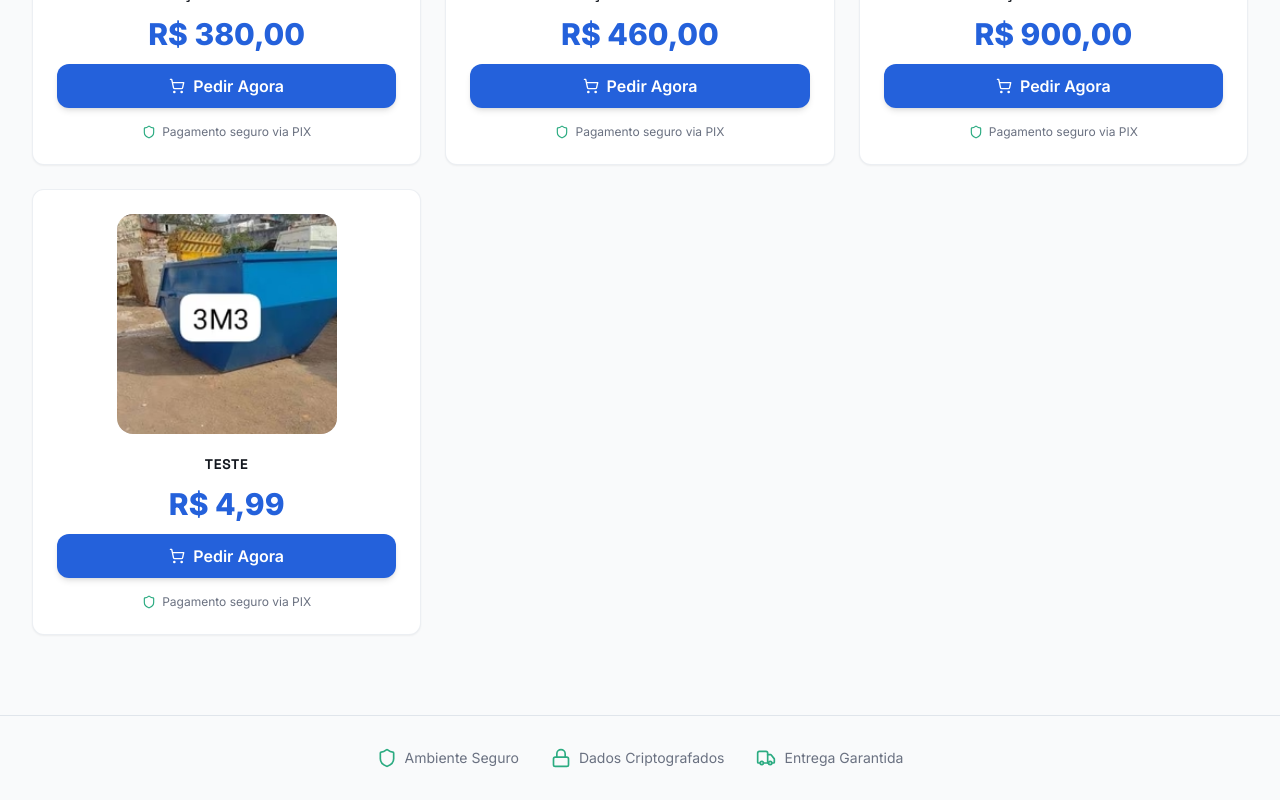
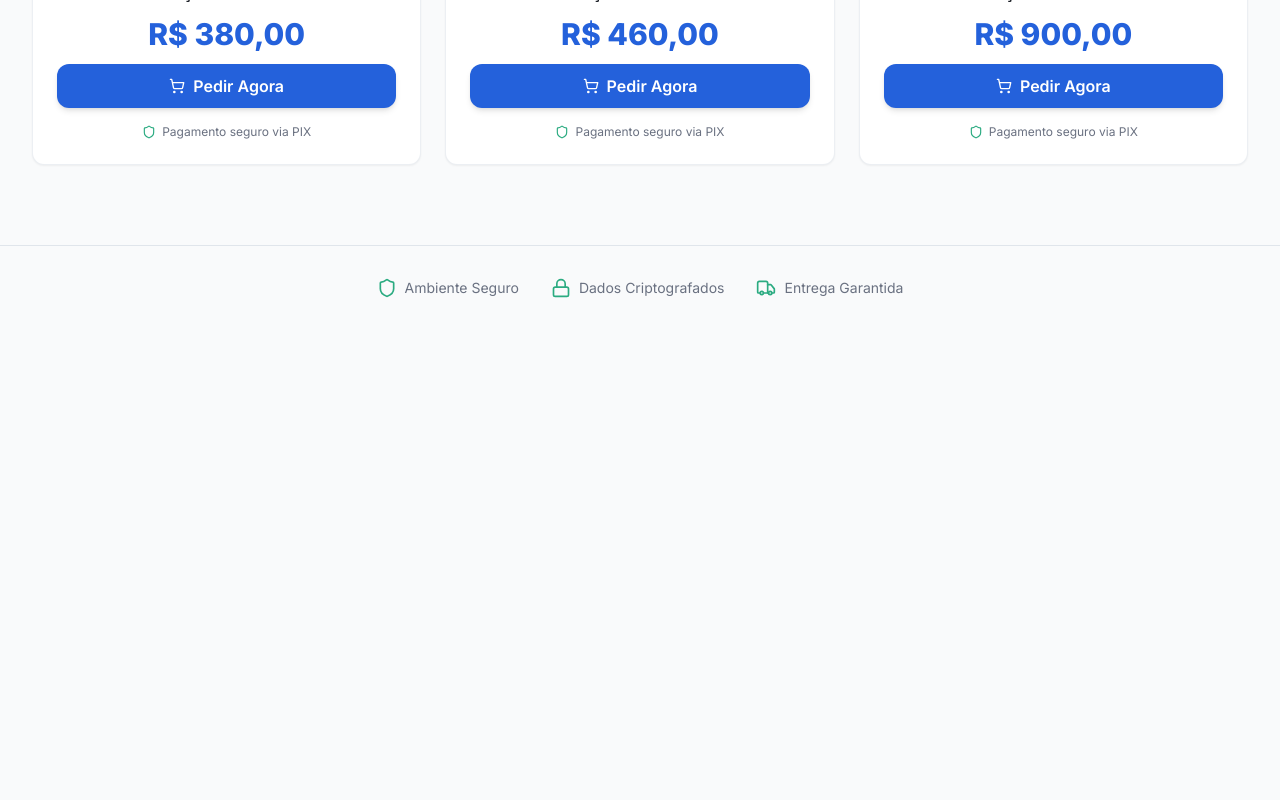
Before and after one commit to elianasilva1266-cmyk/getnetrise, a React (Vite) app: page / in a window 1280 px wide. Shown: the part 1167-1967 px from the top of the page. After the commit the page ends 1497 px from the top, so only its background shows below. Built offline with nearby package versions, Linux system fonts and the light colour scheme; the HTML template or start-up script is replaced by a standard one.

Commit message:
Changes
Co-authored-by: elianasilva1266-cmyk <237103208+elianasilva1266-cmyk@users.noreply.github.com>

```diff
--- a/src/pages/Index.tsx
+++ b/src/pages/Index.tsx
@@ -51,13 +51,6 @@ const Index = () => {
       size: "26m³",
       price: "R$ 900,00",
       image: cacamba26m,
-    },
-    {
-      id: 99,
-      title: "TESTE",
-      size: "Teste",
-      price: "R$ 4,99",
-      image: cacamba3m,
     },
   ];
 
```
